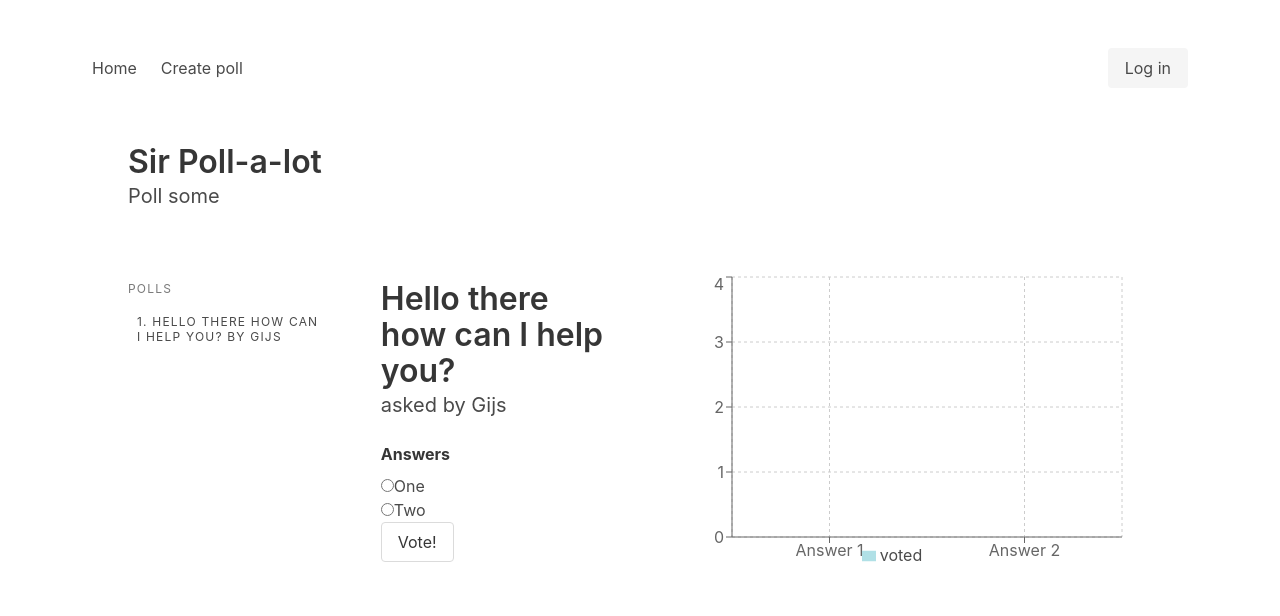
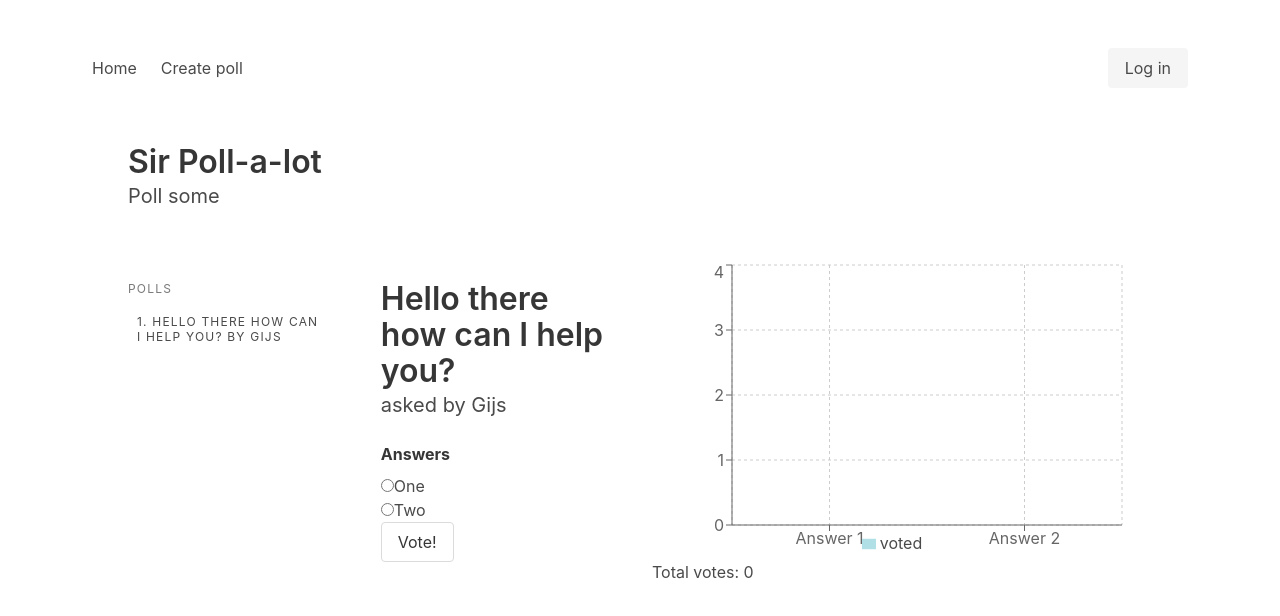
Before and after one commit to gijslebesque/poll-app, a React (Create React App) app: page /poll/0 in a window 1280 px wide. Shown: the top 616 px of the page. Built offline with nearby package versions, Linux system fonts and the light colour scheme.

Commit message:
cleaning up

```diff
--- a/src/App.js
+++ b/src/App.js
@@ -31,8 +31,7 @@ class App extends Component {
 					]
 				}
 			],
-			show: false,
-			err: "",
+
 			showModal: false
 		};
 	}
@@ -47,9 +46,6 @@ class App extends Component {
 		this.setState({ showModal: !this.state.showModal });
 	};
 
-	clickNextHandler = () => {
-		this.setState({ show: !this.state.show });
-	};
 	addPoll = poll => {
 		debugger;
 		const newPolls = [...this.state.polls];
@@ -110,13 +106,7 @@ class App extends Component {
 									exact
 									path="/poll/:id"
 									render={props => (
-										<PollQuestion
-											{...props}
-											show={this.state.show}
-											pollQuestion={this.state.pollQuestion}
-											polls={this.state.polls}
-											clickNextHandler={this.clickNextHandler}
-										/>
+										<PollQuestion {...props} polls={this.state.polls} />
 									)}
 								/>
 							</Switch>
--- a/src/components/PollAnswers/PollAnswers.js
+++ b/src/components/PollAnswers/PollAnswers.js
@@ -1,4 +1,5 @@
-import React, { Component } from "react";
+import React, { memo } from "react";
+import PropTypes from "prop-types";
 import {
 	BarChart,
 	Bar,
@@ -8,20 +9,17 @@ import {
 	Tooltip,
 	Legend
 } from "recharts";
-class PollAnswers extends Component {
-	constructor(props) {
-		super(props);
-		this.state = {};
+const PollAnswers = memo(({ userAnswers }) => {
+	let voted = 0;
+	if (userAnswers.length > 0) {
+		voted = userAnswers.reduce((a, b) => a.voted + b.voted);
 	}
-	render() {
-		const data = this.props.userAnswers;
-
 	return (
 		<section>
 			<BarChart
 				width={500}
 				height={300}
-					data={data}
+				data={userAnswers}
 				margin={{
 					top: 5,
 					right: 30,
@@ -36,9 +34,13 @@ class PollAnswers extends Component {
 				<Legend />
 				<Bar dataKey="voted" fill="#b0e0e6" />
 			</BarChart>
+			<p>Total votes: {voted}</p>
 		</section>
 	);
-	}
-}
+});
+
+PollAnswers.prototype = {
+	userAnswers: PropTypes.array.isRequired
+};
 
 export default PollAnswers;
--- a/src/components/PollQuestion/PollQuestion.js
+++ b/src/components/PollQuestion/PollQuestion.js
@@ -98,7 +98,6 @@ class PollQuestions extends Component {
 
 	render() {
 		const { poll } = this.state;
-		console.log(this.state.answers);
 		return (
 			<div className="wrapper" style={this.state.style}>
 				<Section title={poll.question} subtitle={`asked by ${poll.owner}`}>
@@ -113,7 +112,7 @@ class PollQuestions extends Component {
 											checked={this.state.checked === i}
 											data-index={i}
 											value={answer.value}
-											onClick={e => this.handleRadioBtn(e)}
+											onChange={e => this.handleRadioBtn(e)}
 										/>
 										{answer.value}
 									</label>
@@ -125,20 +124,14 @@ class PollQuestions extends Component {
 						</button>
 					</Form>
 				</Section>
-				<PollAnswers
-					pollQuestion={this.state.pollQuestion}
-					userAnswers={this.state.userAnswers}
-				/>
+				<PollAnswers userAnswers={this.state.userAnswers} />
 			</div>
 		);
 	}
 }
 
 PollQuestions.propTypes = {
-	show: PropTypes.bool.isRequired,
-	pollQuestion: PropTypes.func.isRequired,
-	answers: PropTypes.array.isRequired,
-	children: PropTypes.any
+	polls: PropTypes.array.isRequired
 };
 
 export default PollQuestions;
```
Lines whose indentation alone changed are shown as unchanged.
